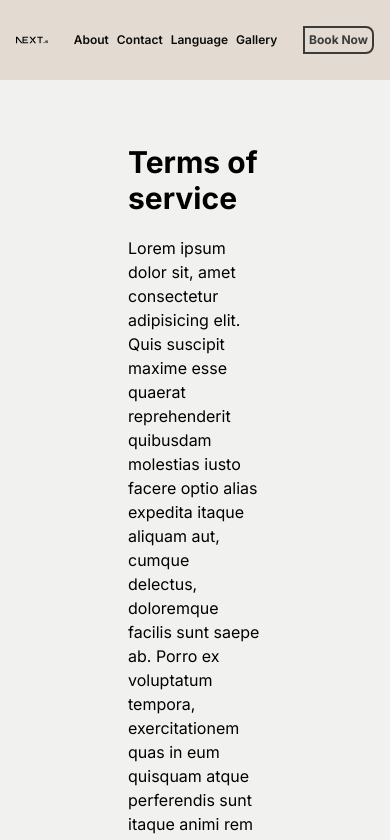
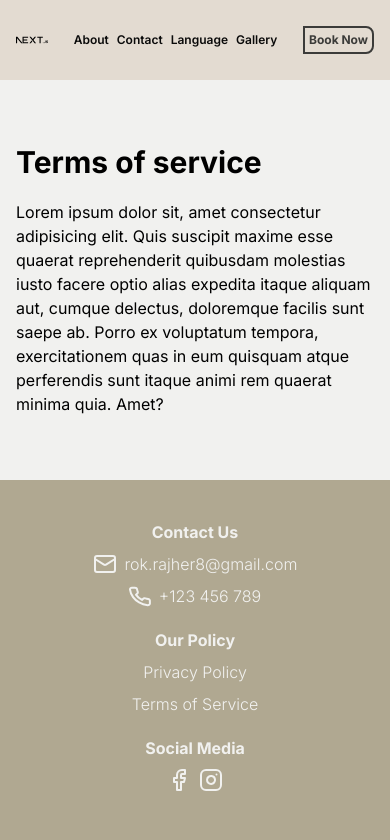
Before and after one commit to Casa-Claudia/casa-claudia-frontend, a Next.js app: page /terms-of-service in a window 390 px wide. Shown: the top 840 px of the page. Built offline with nearby package versions, Linux system fonts and the light colour scheme.

Commit message:
fixed tos

```diff
--- a/src/app/(general)/privacy-policy/page.tsx
+++ b/src/app/(general)/privacy-policy/page.tsx
@@ -1,6 +1,6 @@
 export default function PrivacyPolicy() {
   return (
-    <main className="bg-my-white px-32 py-16">
+    <main className="bg-my-white md:px-32 px-4 py-16">
       <h1 className="text-3xl font-bold text-black">Privacy Policy</h1>
       <p className="mt-5  text-black">
         Your privacy is important to us. It is Casa Claudia's policy to respect your privacy
--- a/src/app/(general)/terms-of-service/page.tsx
+++ b/src/app/(general)/terms-of-service/page.tsx
@@ -7,7 +7,7 @@ export const metadata: Metadata = {
 
 export default function TermsOfService() {
   return (
-    <main className="bg-my-white px-32 py-16">
+    <main className="bg-my-white md:px-32 px-4 py-16">
       <h1 className="text-3xl font-bold text-black">Terms of service</h1>
       <p className="mt-5  text-black">
         Lorem ipsum dolor sit, amet consectetur adipisicing elit. Quis suscipit maxime esse quaerat
```
